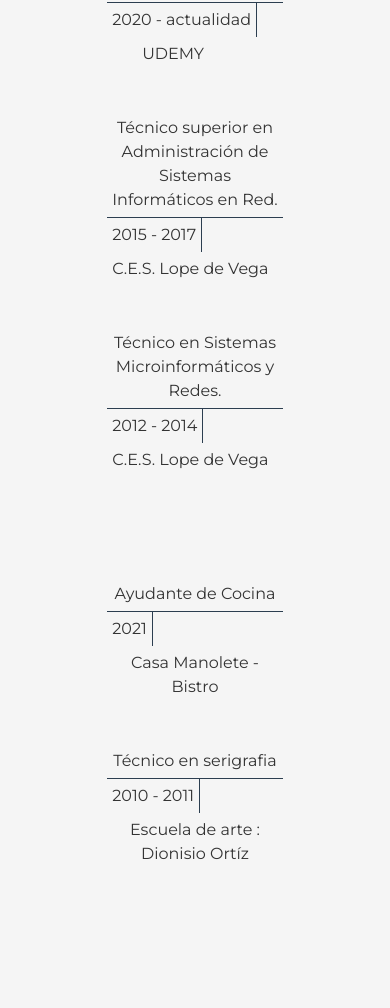
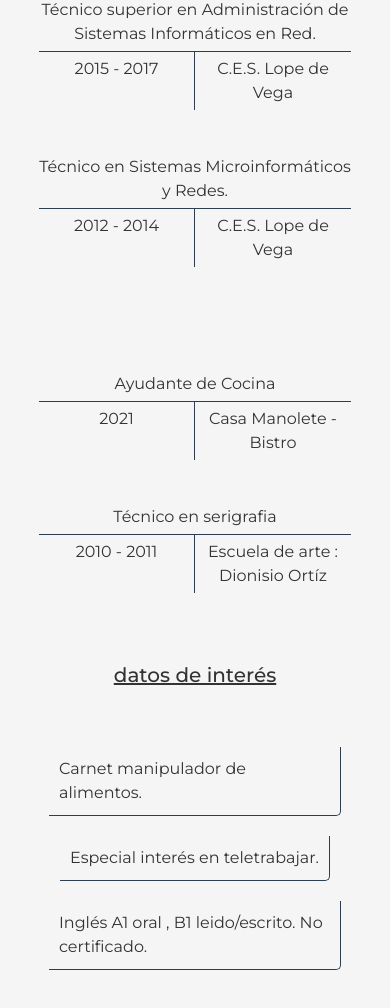
Before and after one commit to cmfraile/P3, a React (Vite) app: page / in a window 390 px wide. Shown: the part 2000-3008 px from the top of the page. Built offline with nearby package versions, Linux system fonts and the light colour scheme.

Commit message:
aparentemente conclusa la formacion

```diff
--- a/src/components/SvgAdapter.component.tsx
+++ b/src/components/SvgAdapter.component.tsx
@@ -10,7 +10,7 @@ import { useContext } from "react";
 import { mainContext } from "../context/main.context";
 
 type sliderIcon = 'portada'|'presentación'|'formacion'|'experiencia'|'trabajos'|'contacto' ;
-interface svgadapterprops { stylestring:string , svgCase:string , mainColor?:string , index?:any }
+interface svgadapterprops { stylestring:string , svgCase:string|sliderIcon , mainColor?:string , index?:any }
 const SvgAdapter = ({stylestring,index,mainColor,svgCase}:svgadapterprops) => {
 
     const onClickIconifSlider = (index:number) => {
--- a/src/misc/data.ts
+++ b/src/misc/data.ts
@@ -39,4 +39,8 @@ const formacion:formationProps[] = [
 
 ];
 
-export { formacion }
+const datosDeInteres:string[] = [
+    'Inglés A1 oral , B1 leido/escrito. No certificado.','Especial interés en teletrabajar.','Carnet manipulador de alimentos.'
+].sort()
+
+export { formacion , datosDeInteres }
--- a/src/pages/formacion.pages.tsx
+++ b/src/pages/formacion.pages.tsx
@@ -1,5 +1,7 @@
-import FormationCard, { formationProps } from '../components/cards/formacion.card'
-import { formacion } from '../misc/data'
+import Formacion from '../assets/svgs/formacion.svg';
+import FormationCard, { formationProps } from '../components/cards/formacion.card';
+import { formacion , datosDeInteres } from '../misc/data';
+
 import '../styles/pages/formacion.sass'
 
 const RootFormación = () => {
@@ -10,7 +12,8 @@ const RootFormación = () => {
         return false;
     }
 
-    return(<div className="root_component root_formacion" id='R3'>
+    return(
+    <div className="root_component root_formacion" id='R3'>
         <h2>Formación académica</h2>
         <div className="formationList">
             {formacion
@@ -45,7 +48,15 @@ const RootFormación = () => {
                 key={i} materia={x.materia} periodo={x.periodo} entidad={x.entidad} side={x.side} isFirstSide={sideMargin({x,i,a})}/>
             ))}
         </div>
-    </div>)
+        <div className="interestDataAndPlaceholder">
+            <h5>datos de interés</h5>
+            <div className="dataOfInterest">
+                {datosDeInteres.map( (x,i) => (<p key={i} className='data'>{x}</p>))}
+            </div>
+            <Formacion stylestring='placeholder' mainColor='#2C3E50' onClickCallback={() => {}}/>
+        </div>
+    </div>
+    )
 
 }
 
--- a/src/styles/pages/formacion.sass
+++ b/src/styles/pages/formacion.sass
@@ -1,35 +1,87 @@
 @import '../palette'
+
+$mw1:50%
+$mw2:25%
 
 .root_formacion
     display: flex
-    flex-direction: column
+    flex-direction: row
+    flex-wrap: wrap
+    h2,h5
+        text-align: center
+        min-width: 100%
+        margin-bottom: 50px
+        text-decoration: underline
+    .formationList,.interestDataPlaceholder
+        margin: 0px 50px
     .formationList
         display: flex
         justify-content: center
         align-items: center
         flex-direction: column
-        min-width: 50%
-        max-width: 90%
-        margin: 30px 0px
+        min-width: $mw1
+        max-width: $mw1
+        min-height: 65vh
         .firstSideMargin
             margin-top: 80px !important
         .formationCard
             display: flex
             flex-direction: row
             flex-wrap: wrap
-            min-width: 50%
-            max-width: 50%
+            min-width: 100%
             margin: 20px 0px
             .materia
                 border-bottom: 1px solid $primary
                 min-width: 100%
                 padding: 5px 0px !important
             .periodo
-                min-width: 25%
+                min-width: 35%
                 border-right: 1px solid $primary
             .entidad
-                min-width: 75%
+                min-width: 65%
             p
                 text-align: center
                 padding: 5px
                 margin: 0px
+    .interestDataAndPlaceholder
+        display: flex
+        justify-content: space-evenly
+        align-items: center
+        flex-direction: column
+        min-width: $mw2
+        max-width: $mw2
+        min-height: 65vh
+        .dataOfInterest
+            .data
+                padding: 10px
+                border-right: 1px solid $primary
+                border-bottom: 1px solid $primary
+                border-bottom-right-radius: 5px
+        .placeholder
+            max-width: 70%
+            background-color: transparent
+
+@media screen and (max-width:1200px)
+    .root_formacion
+        .formationCard
+            .materia,.periodo,.entidad
+                padding: 2px
+            .periodo,.entidad
+                min-width: 50% !important
+                max-width: 50% !important
+        .formationList,.interestDataAndPlaceholder
+            min-width: 100% !important
+            padding: 0px 10%
+        .interestDataAndPlaceholder
+            margin-top: 50px
+            min-height: 20vh
+        .dataOfInterest
+            display: flex
+            flex-direction: row
+            justify-content: center
+            flex-wrap: wrap
+            .data
+                min-width: 40%
+                margin: 10px
+        .placeholder
+            display: none
```
Also changed, not shown: src/components/SocialMedia.component.tsx (added).
